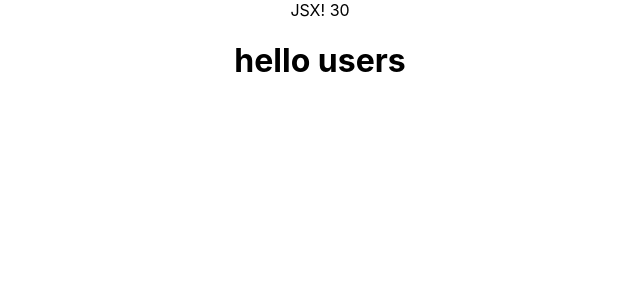
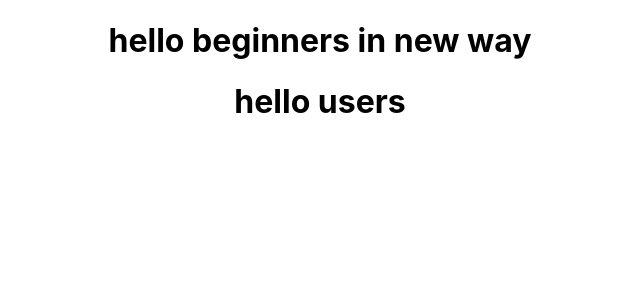
Before and after one commit to sagar-ss/react-learning, a React (Create React App) app in the folder blog/: page / in a window 1280 px wide. Shown: the top 300 px of the page, without its empty margins (320-960 px from the left). Built offline with nearby package versions, Linux system fonts and the light colour scheme.

Commit message:
using HTML inside of js without help of JSX

```diff
--- a/blog/src/Users.js
+++ b/blog/src/Users.js
@@ -1,10 +1,6 @@
-
+import React from 'react'
 function User(){
-  return (
-
-    <div>JSX! {10+20}</div>
-
-  )
+  return React.createElement('div', null,React.createElement('h1', null, 'hello beginners in new way'));
 }
 
 export default User;
```
